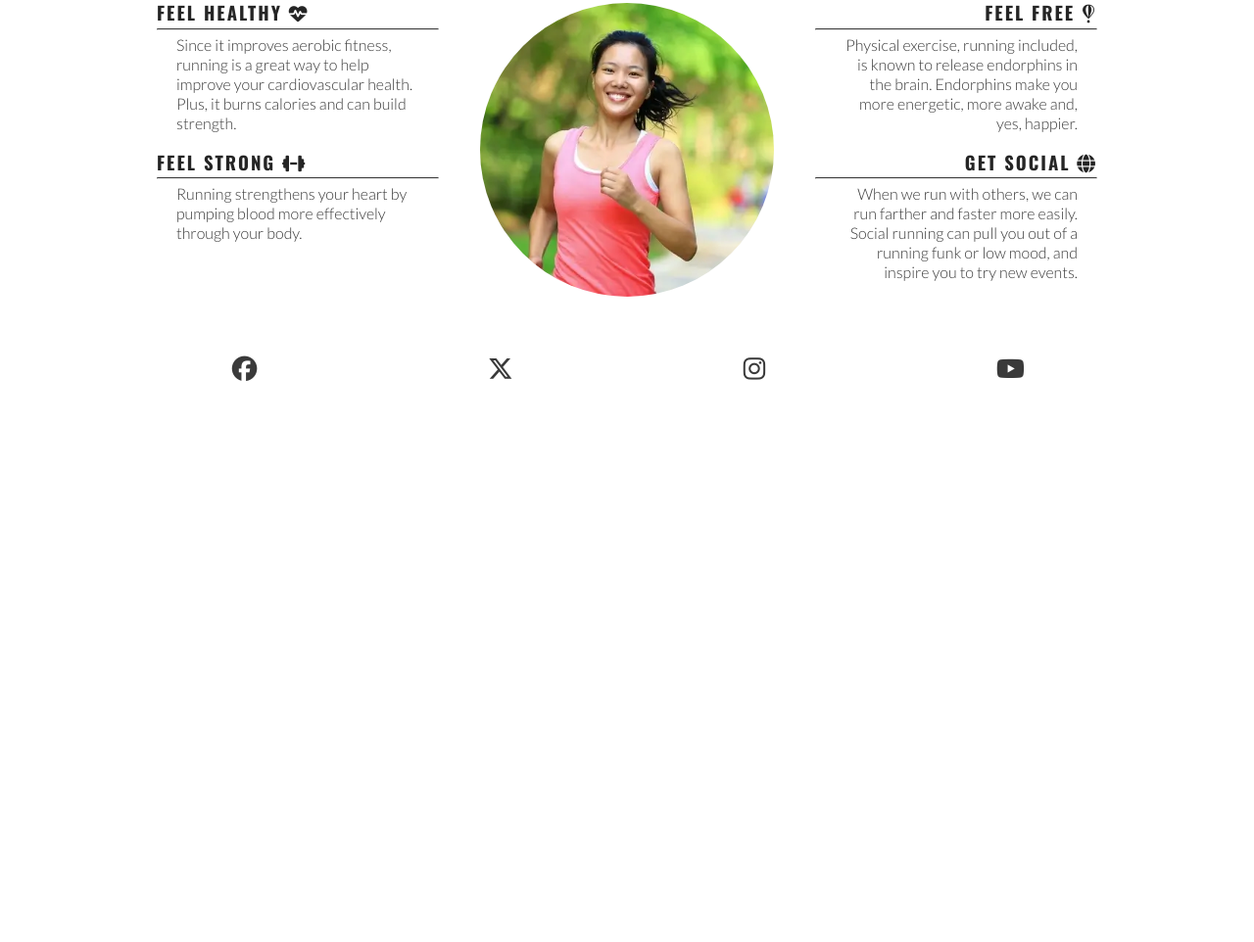
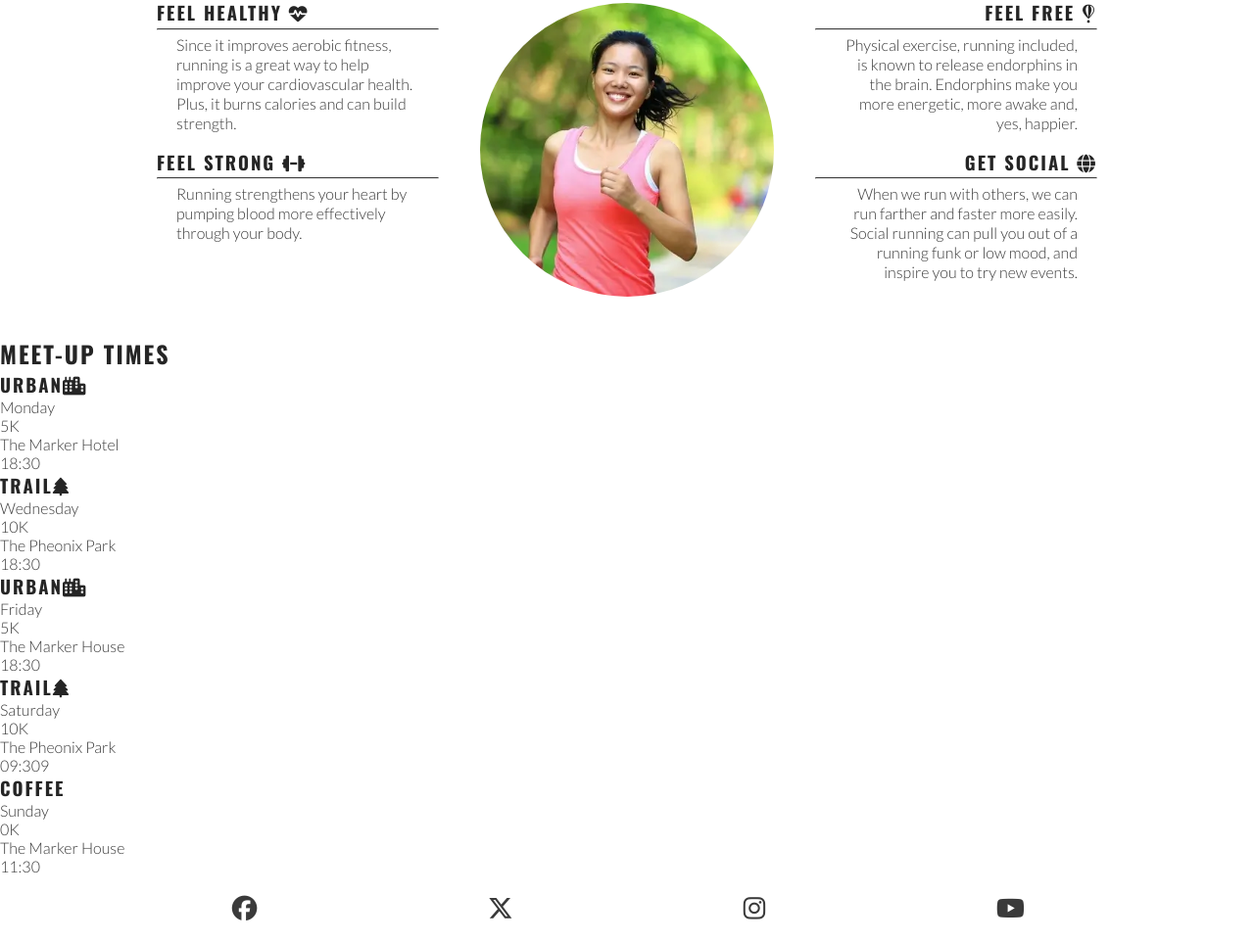
Before and after one commit to Philgck/pk-love-running, a plain HTML site: page index.html in a window 1280 px wide. Shown: the part 782-1744 px from the top of the page at 98% size. Before the commit the page ends 1193 px from the top, so only its background shows below. Drawn offline with nearby package versions, Linux system fonts and the light colour scheme.

Commit message:
Add: meet up times section

```diff
--- a/index.html
+++ b/index.html
@@ -83,6 +83,48 @@
                 </div>
             </div>
         </section>
+
+       <!-- Meet up times section-->
+        <section id ="meetups">
+            <h2>Meet-up Times</h2>
+                <div id="times">
+                    <div>
+                        <h3>Urban<i class="fa-solid fa-city"></i></h3>
+                        <p>Monday</p>
+                        <p>5K</p>
+                        <p>The Marker Hotel</p>
+                        <p>18:30</p>
+                    </div>
+                    <div>
+                        <h3>Trail<i class="fa-solid fa-tree"></i></h3>
+                        <p>Wednesday</p>
+                        <p>10K</p>
+                        <p>The Pheonix Park</p>
+                        <p>18:30</p>
+                    </div>
+                    <div>
+                        <h3>Urban<i class="fa-solid fa-city"></i></h3>
+                        <p>Friday</p>
+                        <p>5K</p>
+                        <p>The Marker House</p>
+                        <p>18:30</p>
+                    </div>
+                    <div>
+                        <h3>Trail<i class="fa-solid fa-tree"></i></h3>
+                        <p>Saturday</p>
+                        <p>10K</p>
+                        <p>The Pheonix Park</p>
+                        <p>09:309</p>
+                    </div>
+                    <div>
+                        <h3>Coffee</h3>
+                        <p>Sunday</p>
+                        <p>0K</p>
+                        <p>The Marker House</p>
+                        <p>11:30</p>
+                    </div>
+                </div>
+        </section>
     </main>
     <!-- Footer -->
     <footer>
```
